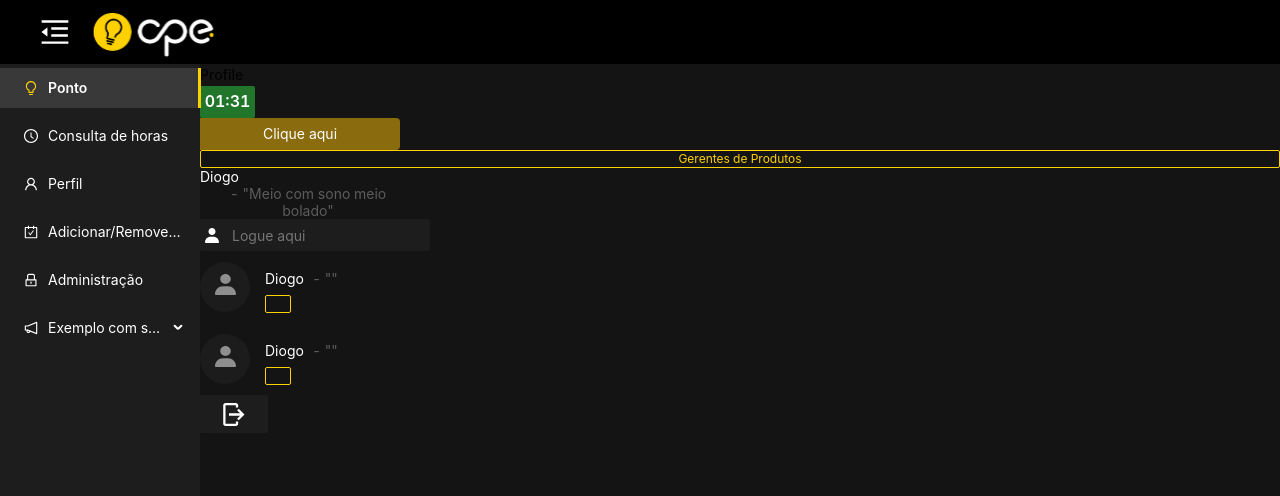
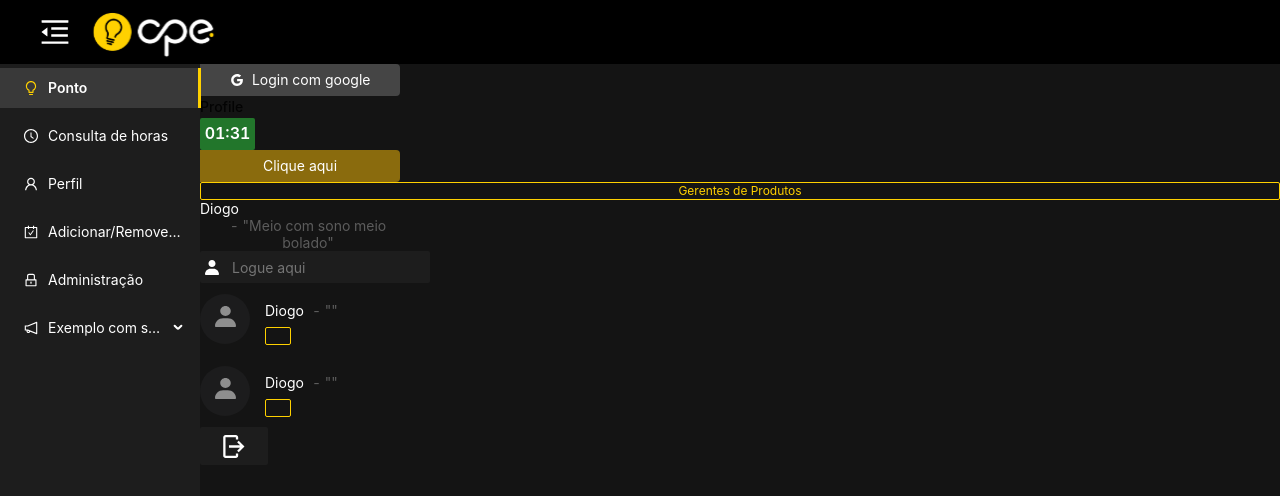
Before and after one commit to cpejr/frontend-novoponto, a React (Create React App) app: page /profile in a window 1280 px wide. Shown: the top 496 px of the page. Built offline with nearby package versions, Linux system fonts and the light colour scheme.

Commit message:
Adicionei icone ao botão comum

```diff
--- a/src/components/atoms/CommonButton/index.js
+++ b/src/components/atoms/CommonButton/index.js
@@ -1,14 +1,25 @@
-import React from 'react';
-import CommonButtonContainer from './styles';
+import React from "react";
+import CommonButtonContainer from "./styles";
 
-const CommonButton =
-({buttonLabel, buttonColor, buttonColorHover, buttonWidth, handleClick}) => {
-    return (
-        <CommonButtonContainer color={buttonColor} colorHover={buttonColorHover} width={buttonWidth} onClick={handleClick}>
-            {buttonLabel}
-        </CommonButtonContainer>
-    );
-}
+const CommonButton = ({
+  buttonLabel,
+  buttonColor,
+  buttonColorHover,
+  buttonWidth,
+  handleClick,
+  icon,
+}) => {
+  return (
+    <CommonButtonContainer
+      color={buttonColor}
+      colorHover={buttonColorHover}
+      width={buttonWidth}
+      onClick={handleClick}
+    >
+      {icon && <span>{icon}</span>}
+      {buttonLabel}
+    </CommonButtonContainer>
+  );
+};
 
-export default CommonButton
-;
+export default CommonButton;
--- a/src/components/atoms/CommonButton/styles.js
+++ b/src/components/atoms/CommonButton/styles.js
@@ -1,9 +1,9 @@
-import styled from 'styled-components';
+import styled from "styled-components";
 
 const CommonButtonContainer = styled.button`
-    width: ${props => props.width || '50px'};;
+  width: ${(props) => props.width || "50px"};
   height: 32px;
-    background-color: ${props => props.color || 'red'};
+  background-color: ${(props) => props.color || "red"};
   border-radius: 0px 4px 4px 0px;
   outline: none;
   border: none;
@@ -11,15 +11,19 @@ const CommonButtonContainer = styled.button`
   display: flex;
   justify-content: center;
   align-items: center;
-    color: #FFF;
+  color: #fff;
   font-size: 14px;
   font-weight: 400;
 
   cursor: pointer;
   transition: background-color 0.35s;
 
-    &:hover{
-        background-color: ${props => props.colorHover};
+  &:hover {
+    background-color: ${(props) => props.colorHover};
+  }
+
+  span {
+    margin-right: 0.3em;
   }
 `;
 
--- a/src/pages/Profile/index.js
+++ b/src/pages/Profile/index.js
@@ -1,38 +1,51 @@
-import React, { useContext } from 'react';
-import { ProfileComponent } from './styles';
-import { ThemeContext } from '../../context/ThemeProvider';
+import React, { useContext } from "react";
+import { GoogleOutlined } from "@ant-design/icons";
 
-import HourDisplayer from '../../components/atoms/HourDisplayer';
-import CommonButton from '../../components/atoms/CommonButton';
-import DefaultLabel from '../../components/atoms/DefaultLabel';
-import MemberName from '../../components/atoms/MemberName';
-import MemberDescription from '../../components/atoms/MemberDescription';
-import InputText from '../../components/atoms/InputText';
-import LogoutPointButton from '../../components/atoms/LogoutPointButton';
 
-import LoggedMembers from '../../components/molecules/LoggedMembersSection';
+import { ProfileComponent } from "./styles";
+import { ThemeContext } from "../../context/ThemeProvider";
+import HourDisplayer from "../../components/atoms/HourDisplayer";
+import CommonButton from "../../components/atoms/CommonButton";
+import DefaultLabel from "../../components/atoms/DefaultLabel";
+import MemberName from "../../components/atoms/MemberName";
+import MemberDescription from "../../components/atoms/MemberDescription";
+import InputText from "../../components/atoms/InputText";
+import LogoutPointButton from "../../components/atoms/LogoutPointButton";
+
+import LoggedMembers from "../../components/molecules/LoggedMembersSection";
 
 const Profile = () => {
   const { themeColors } = useContext(ThemeContext);
 
   const handleTest = (e) => {
     console.log(e.target.value);
-    }
+  };
 
   return (
     <ProfileComponent theme={themeColors}>
+      <CommonButton
+        buttonLabel="Login com google"
+        buttonColor="#454545"
+        buttonWidth="200px"
+        icon={<GoogleOutlined />}
+      />
+
       <h1>Profile</h1>
-            <HourDisplayer hour="10:38" hourColor="rgba(49, 216, 67, 0.5)"/>
-            <CommonButton buttonLabel="Clique aqui" buttonColor="rgba(255, 193, 7, 0.5)" buttonWidth="200px"/>
+      <HourDisplayer hour="10:38" hourColor="rgba(49, 216, 67, 0.5)" />
+      <CommonButton
+        buttonLabel="Clique aqui"
+        buttonColor="rgba(255, 193, 7, 0.5)"
+        buttonWidth="200px"
+      />
       <DefaultLabel labelText="Gerentes de Produtos" labelColor="#FFD100" />
       <MemberName name="Diogo" />
       <MemberDescription description="Meio com sono meio bolado" />
-            <InputText placeholder="Logue aqui" handleInputText={handleTest}/>
+      <InputText placeholder="Logue aqui" handleInputText={handleTest} />
       <LoggedMembers name="Diogo" />
       <LoggedMembers name="Diogo" />
-            <LogoutPointButton buttonColor="#1D1D1D"/>
+      <LogoutPointButton buttonColor="#1D1D1D" />
     </ProfileComponent>
   );
-}
+};
 
 export default Profile;
```
Lines whose indentation alone changed are shown as unchanged.
